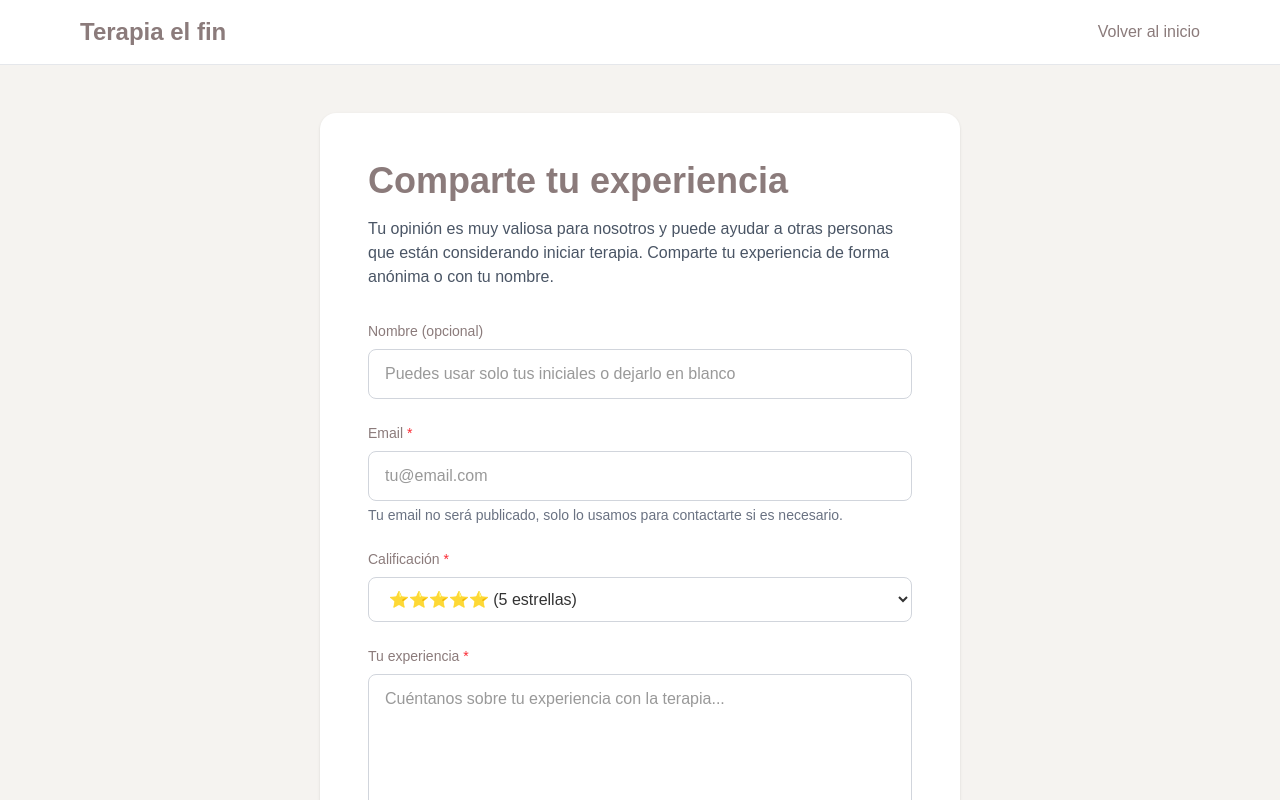
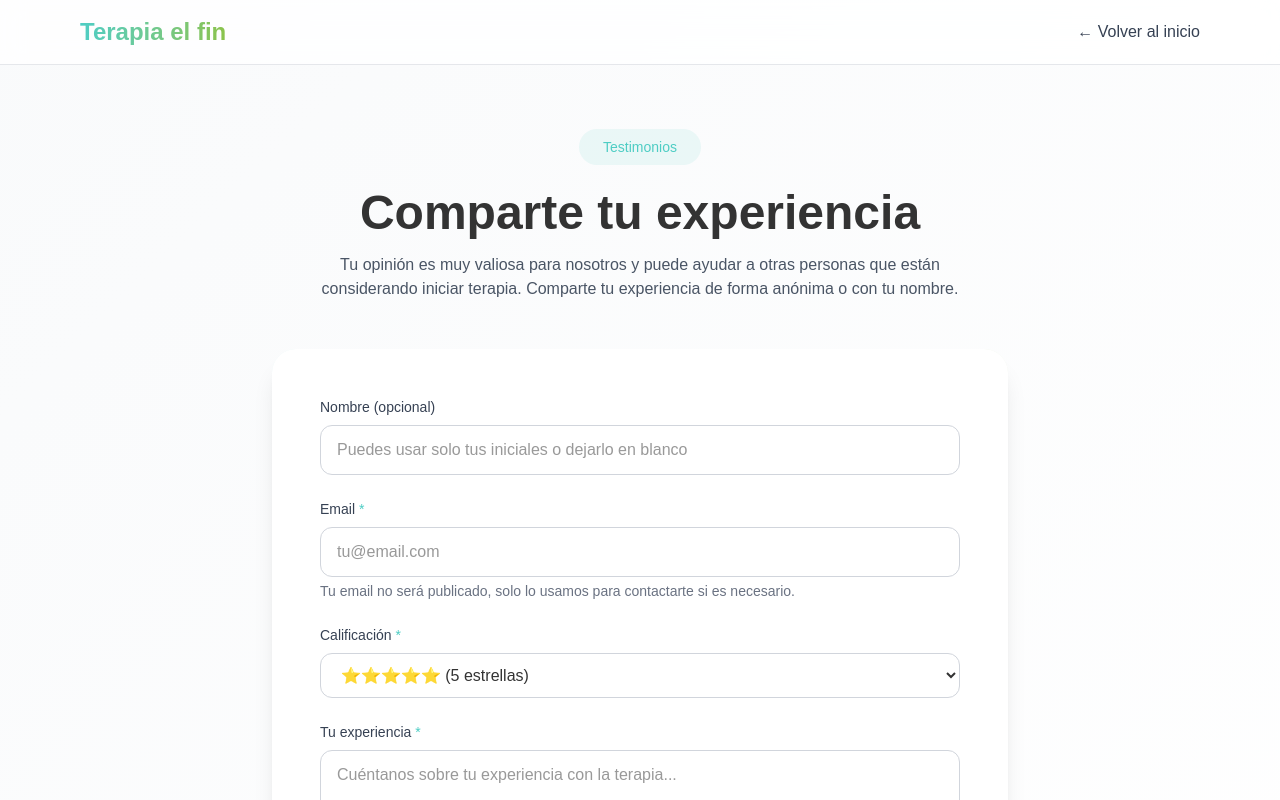
Before and after one commit to Metuz/lili_site, a Next.js app: page /submit_recommendation in a window 1280 px wide. Shown: the top 800 px of the page. Built offline with nearby package versions, Linux system fonts and the light colour scheme.

Commit message:
Update form for recommendation

```diff
--- a/app/submit_recommendation/page.tsx
+++ b/app/submit_recommendation/page.tsx
@@ -1,9 +1,9 @@
 "use client"
 
 import type React from "react"
-
 import { useState } from "react"
 import Link from "next/link"
+import { motion } from "framer-motion"
 
 export default function SubmitRecommendation() {
   const [formData, setFormData] = useState({
@@ -51,48 +51,72 @@ export default function SubmitRecommendation() {
   }
 
   return (
-    <div className="min-h-screen bg-[#f5f3f0]">
-      {/* Header */}
-      <header className="bg-white border-b border-gray-200">
+    <div className="min-h-screen bg-gradient-to-br from-gray-50 to-white">
+      <header className="bg-white/80 backdrop-blur-md border-b border-gray-200 sticky top-0 z-50">
         <div className="max-w-6xl mx-auto px-4 py-4 flex justify-between items-center">
-          <Link href="/" className="text-2xl font-bold text-[#8b7b7b]">
+          <Link
+            href="/"
+            className="text-2xl font-bold bg-gradient-to-r from-[#4ECDC4] to-[#8BC34A] bg-clip-text text-transparent"
+          >
             Terapia el fin
           </Link>
-          <Link href="/" className="text-[#8b7b7b] hover:text-[#6b5b5b] transition-colors">
-            Volver al inicio
+          <Link href="/" className="text-gray-700 hover:text-[#4ECDC4] transition-colors flex items-center gap-2">
+            ← Volver al inicio
           </Link>
         </div>
       </header>
 
-      {/* Main Content */}
-      <main className="max-w-2xl mx-auto px-4 py-12">
-        <div className="bg-white rounded-2xl shadow-sm p-8 md:p-12">
-          <h1 className="text-3xl md:text-4xl font-bold text-[#8b7b7b] mb-4">Comparte tu experiencia</h1>
-          <p className="text-gray-600 mb-8">
+      <main className="max-w-3xl mx-auto px-4 py-16">
+        <motion.div initial={{ opacity: 0, y: 20 }} animate={{ opacity: 1, y: 0 }} transition={{ duration: 0.6 }}>
+          <div className="flex justify-center mb-6">
+            <span className="inline-block px-6 py-2 bg-[#4ECDC4]/10 text-[#4ECDC4] rounded-full text-sm font-medium">
+              Testimonios
+            </span>
+          </div>
+
+          <h1 className="text-4xl md:text-5xl font-bold text-center mb-4">
+            Comparte tu{" "}
+            <span className="relative inline-block">
+              <span className="relative z-10">experiencia</span>
+              <span className="absolute bottom-2 left-0 w-full h-3 bg-gradient-to-r from-[#4ECDC4] to-[#8BC34A] opacity-30 -z-10" />
+            </span>
+          </h1>
+
+          <p className="text-gray-600 text-center mb-12 max-w-2xl mx-auto">
             Tu opinión es muy valiosa para nosotros y puede ayudar a otras personas que están considerando iniciar
             terapia. Comparte tu experiencia de forma anónima o con tu nombre.
           </p>
 
+          <div className="relative">
+            <div className="absolute inset-0 bg-gradient-to-r from-[#4ECDC4] to-[#8BC34A] rounded-3xl opacity-10" />
+            <div className="relative bg-white rounded-3xl shadow-xl p-8 md:p-12">
               {submitStatus === "success" && (
-            <div className="mb-6 p-4 bg-[#a8d5ba] bg-opacity-20 border-l-4 border-[#a8d5ba] rounded">
-              <p className="text-[#8b7b7b] font-medium">
+                <motion.div
+                  initial={{ opacity: 0, scale: 0.95 }}
+                  animate={{ opacity: 1, scale: 1 }}
+                  className="mb-6 p-4 bg-[#8BC34A]/10 border-l-4 border-[#8BC34A] rounded-lg"
+                >
+                  <p className="text-gray-800 font-medium">
                     ¡Gracias por compartir tu experiencia! Tu recomendación será publicada pronto.
                   </p>
-            </div>
+                </motion.div>
               )}
 
               {submitStatus === "error" && (
-            <div className="mb-6 p-4 bg-red-100 border-l-4 border-red-500 rounded">
+                <motion.div
+                  initial={{ opacity: 0, scale: 0.95 }}
+                  animate={{ opacity: 1, scale: 1 }}
+                  className="mb-6 p-4 bg-red-50 border-l-4 border-red-500 rounded-lg"
+                >
                   <p className="text-red-700 font-medium">
                     Hubo un error al enviar tu recomendación. Por favor, intenta nuevamente.
                   </p>
-            </div>
+                </motion.div>
               )}
 
               <form onSubmit={handleSubmit} className="space-y-6">
-            {/* Name */}
                 <div>
-              <label htmlFor="name" className="block text-sm font-medium text-[#8b7b7b] mb-2">
+                  <label htmlFor="name" className="block text-sm font-medium text-gray-700 mb-2">
                     Nombre (opcional)
                   </label>
                   <input
@@ -102,14 +126,13 @@ export default function SubmitRecommendation() {
                     value={formData.name}
                     onChange={handleChange}
                     placeholder="Puedes usar solo tus iniciales o dejarlo en blanco"
-                className="w-full px-4 py-3 border border-gray-300 rounded-lg focus:outline-none focus:ring-2 focus:ring-[#a8d5ba] focus:border-transparent transition-all"
+                    className="w-full px-4 py-3 border border-gray-300 rounded-xl focus:outline-none focus:ring-2 focus:ring-[#4ECDC4] focus:border-transparent transition-all"
                   />
                 </div>
 
-            {/* Email */}
                 <div>
-              <label htmlFor="email" className="block text-sm font-medium text-[#8b7b7b] mb-2">
-                Email <span className="text-red-500">*</span>
+                  <label htmlFor="email" className="block text-sm font-medium text-gray-700 mb-2">
+                    Email <span className="text-[#4ECDC4]">*</span>
                   </label>
                   <input
                     type="email"
@@ -119,17 +142,16 @@ export default function SubmitRecommendation() {
                     onChange={handleChange}
                     required
                     placeholder="tu@email.com"
-                className="w-full px-4 py-3 border border-gray-300 rounded-lg focus:outline-none focus:ring-2 focus:ring-[#a8d5ba] focus:border-transparent transition-all"
+                    className="w-full px-4 py-3 border border-gray-300 rounded-xl focus:outline-none focus:ring-2 focus:ring-[#4ECDC4] focus:border-transparent transition-all"
                   />
                   <p className="text-sm text-gray-500 mt-1">
                     Tu email no será publicado, solo lo usamos para contactarte si es necesario.
                   </p>
                 </div>
 
-            {/* Rating */}
                 <div>
-              <label htmlFor="rating" className="block text-sm font-medium text-[#8b7b7b] mb-2">
-                Calificación <span className="text-red-500">*</span>
+                  <label htmlFor="rating" className="block text-sm font-medium text-gray-700 mb-2">
+                    Calificación <span className="text-[#4ECDC4]">*</span>
                   </label>
                   <select
                     id="rating"
@@ -137,7 +159,7 @@ export default function SubmitRecommendation() {
                     value={formData.rating}
                     onChange={handleChange}
                     required
-                className="w-full px-4 py-3 border border-gray-300 rounded-lg focus:outline-none focus:ring-2 focus:ring-[#a8d5ba] focus:border-transparent transition-all"
+                    className="w-full px-4 py-3 border border-gray-300 rounded-xl focus:outline-none focus:ring-2 focus:ring-[#4ECDC4] focus:border-transparent transition-all"
                   >
                     <option value="5">⭐⭐⭐⭐⭐ (5 estrellas)</option>
                     <option value="4">⭐⭐⭐⭐ (4 estrellas)</option>
@@ -147,10 +169,9 @@ export default function SubmitRecommendation() {
                   </select>
                 </div>
 
-            {/* Testimonial */}
                 <div>
-              <label htmlFor="testimonial" className="block text-sm font-medium text-[#8b7b7b] mb-2">
-                Tu experiencia <span className="text-red-500">*</span>
+                  <label htmlFor="testimonial" className="block text-sm font-medium text-gray-700 mb-2">
+                    Tu experiencia <span className="text-[#4ECDC4]">*</span>
                   </label>
                   <textarea
                     id="testimonial"
@@ -160,23 +181,23 @@ export default function SubmitRecommendation() {
                     required
                     rows={6}
                     placeholder="Cuéntanos sobre tu experiencia con la terapia..."
-                className="w-full px-4 py-3 border border-gray-300 rounded-lg focus:outline-none focus:ring-2 focus:ring-[#a8d5ba] focus:border-transparent transition-all resize-none"
+                    className="w-full px-4 py-3 border border-gray-300 rounded-xl focus:outline-none focus:ring-2 focus:ring-[#4ECDC4] focus:border-transparent transition-all resize-none"
                   />
                   <p className="text-sm text-gray-500 mt-1">Mínimo 50 caracteres</p>
                 </div>
 
-            {/* Submit Button */}
                 <button
                   type="submit"
                   disabled={isSubmitting || formData.testimonial.length < 50}
-              className="w-full bg-[#8b7b7b] text-white py-4 rounded-lg font-medium hover:bg-[#6b5b5b] transition-colors disabled:opacity-50 disabled:cursor-not-allowed"
+                  className="w-full bg-gradient-to-r from-[#4ECDC4] to-[#8BC34A] text-white py-4 rounded-xl font-medium hover:shadow-lg hover:scale-[1.02] transition-all disabled:opacity-50 disabled:cursor-not-allowed disabled:hover:scale-100"
                 >
                   {isSubmitting ? "Enviando..." : "Enviar recomendación"}
                 </button>
               </form>
             </div>
+          </div>
+        </motion.div>
 
-        {/* Privacy Note */}
         <div className="mt-8 text-center text-sm text-gray-500">
           <p>
             Al enviar tu recomendación, aceptas que podamos publicarla en nuestro sitio web.
```
Lines whose indentation alone changed are shown as unchanged.
